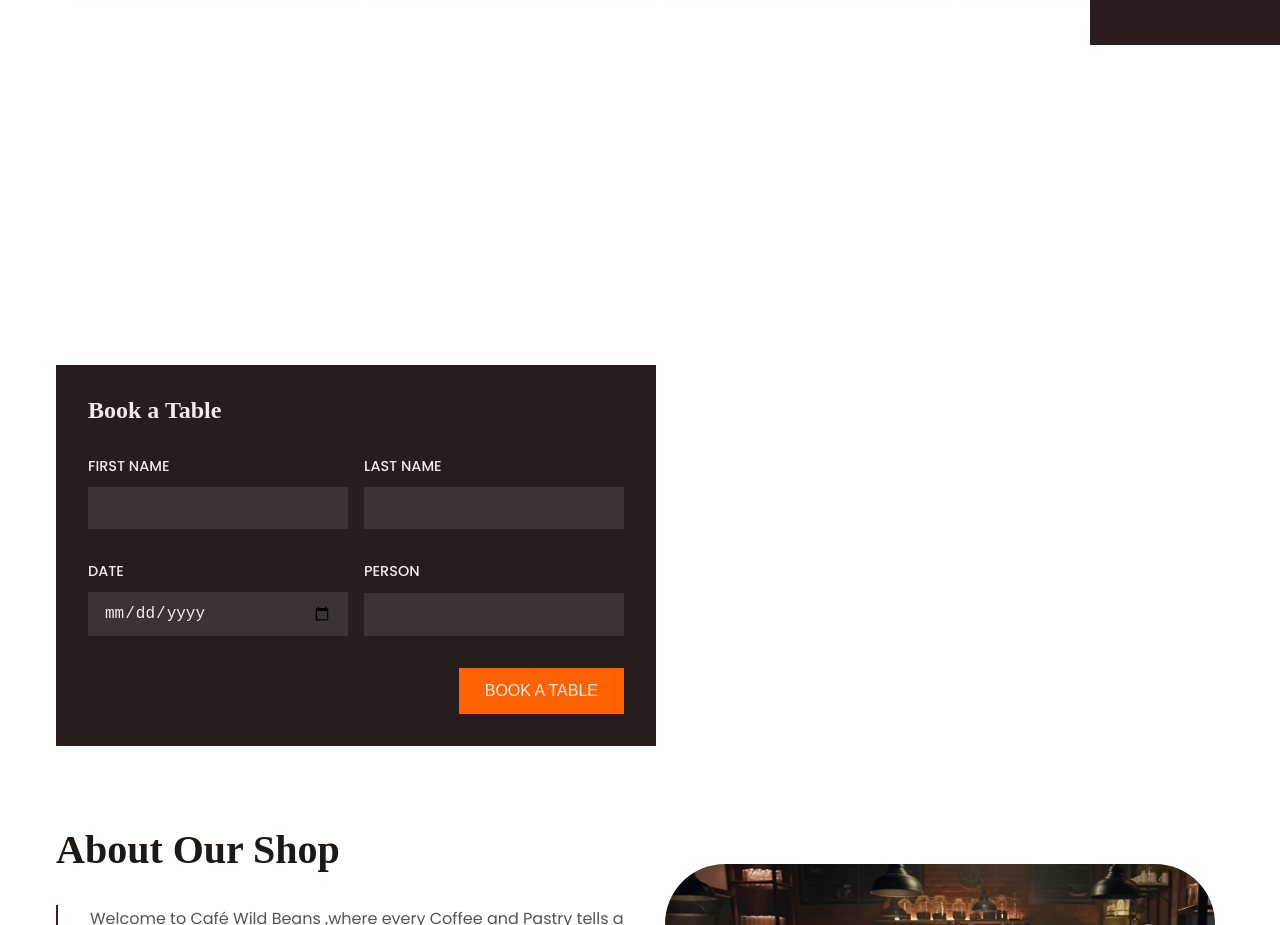
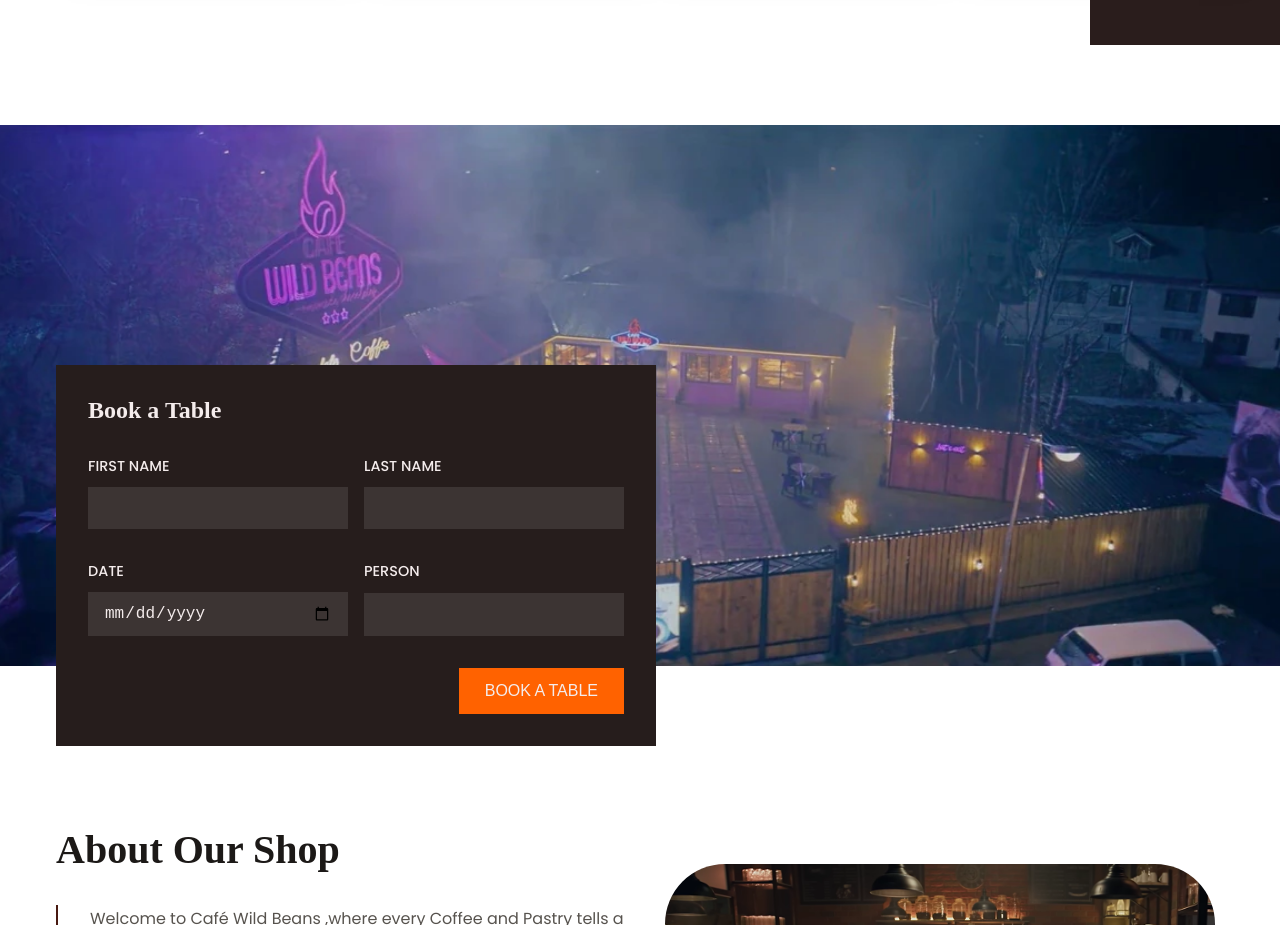
Before and after one commit to Kathiravan07work/Coffee-Shop-Website, a plain HTML site: page index.html in a window 1280 px wide. Shown: the part 1280-2205 px from the top of the page. Drawn offline with nearby package versions, Linux system fonts and the light colour scheme; files whose address does not match are found by name.

Commit message:
Update style.css

```diff
--- a/style.css
+++ b/style.css
@@ -321,7 +321,7 @@ nav {
 
 .book {
   margin-block: 5rem;
-  background-image: url("assets/book.png");
+  background-image: url("book.png");
   background-size: cover;
   background-position: center center;
   background-repeat: no-repeat;
```
